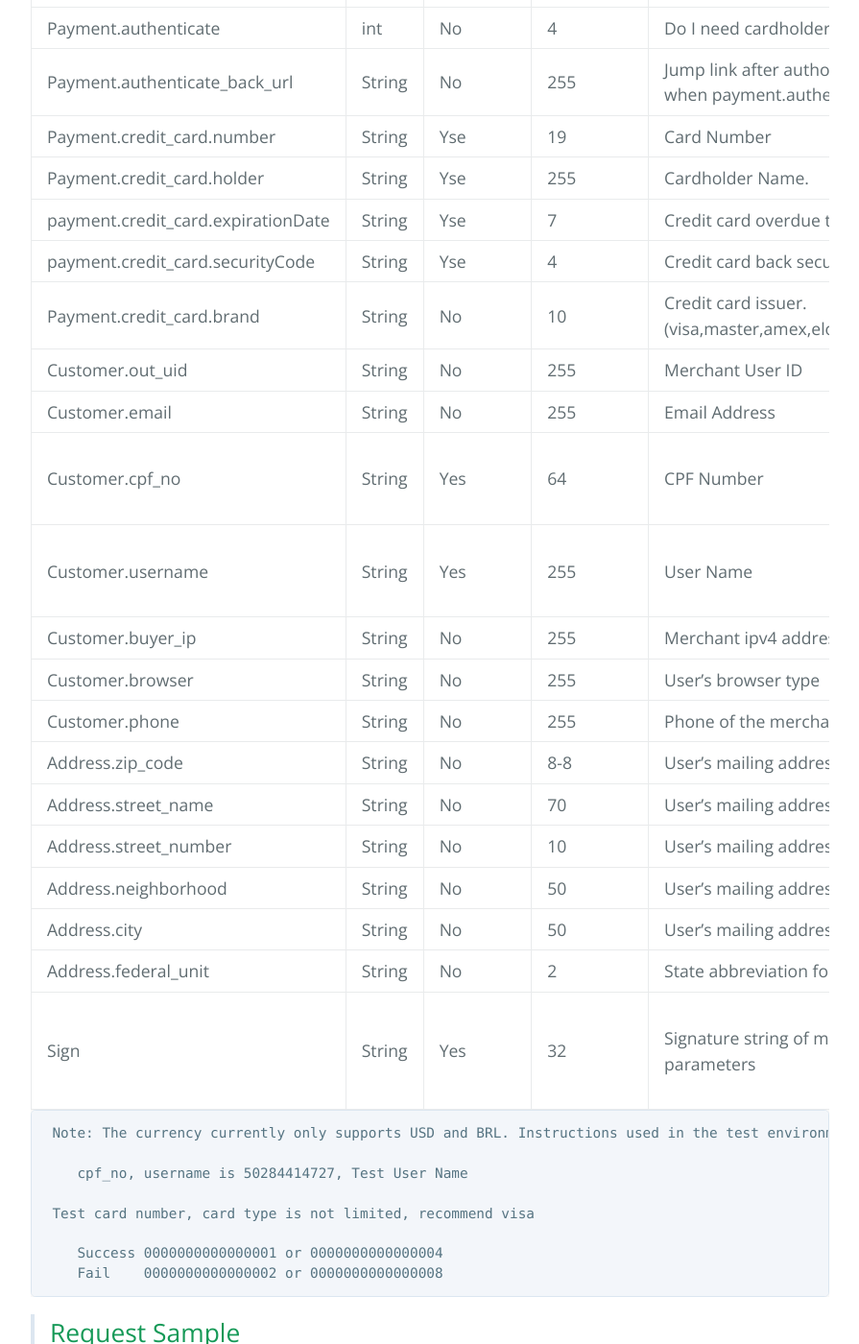
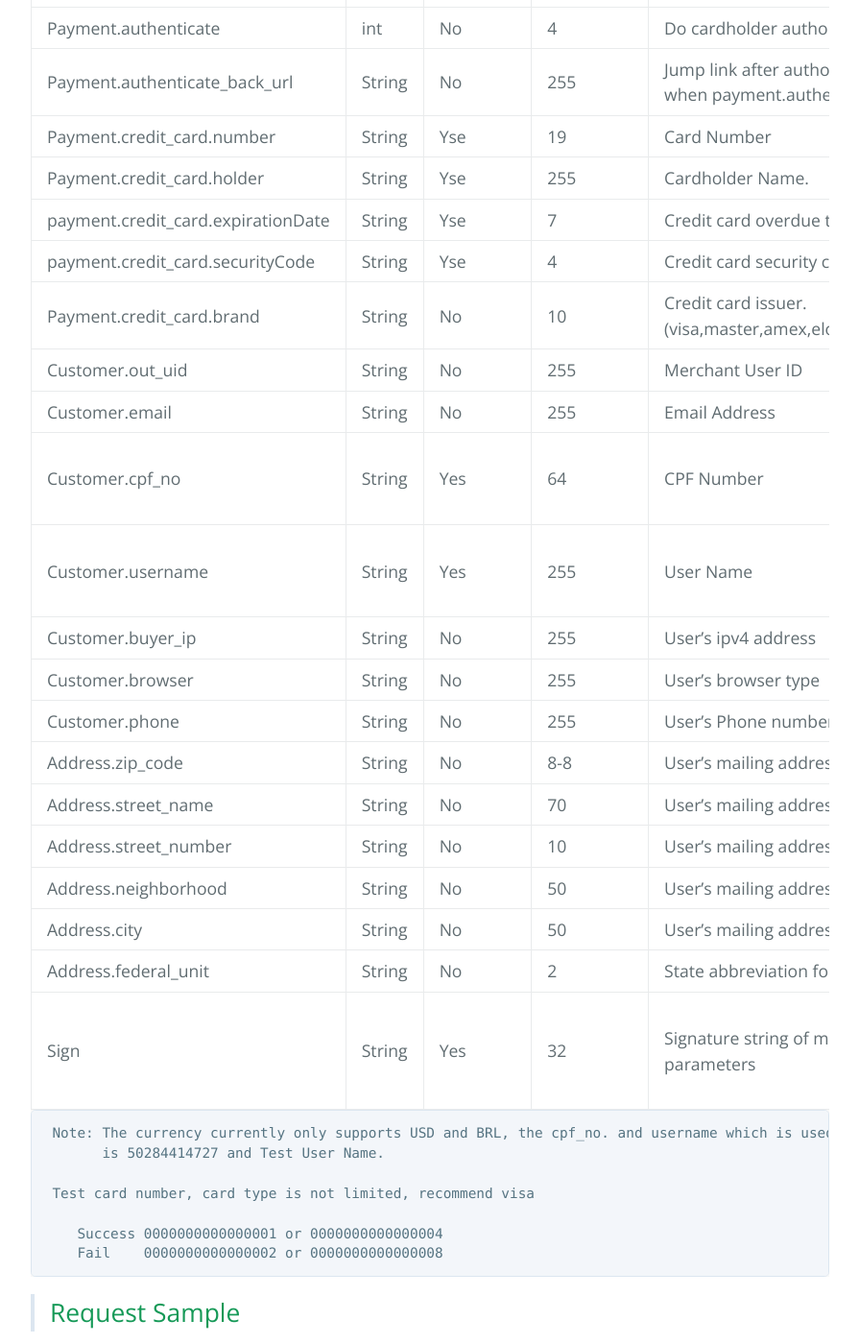
Before and after one commit to pagsmile/pagsmile.github.io, a Jekyll site: the page built from en/api/DriectRecurrent.md, in a window 1280 px wide and 1400 px high, scrolled down 1736 px. Shown: the whole window at 96% size, without its empty margins (192-1087 px from the left). Built offline with Jekyll 4.4.1, drawn with Linux system fonts in a browser that asks for light colours; our own code applies the rules of GitHub Pages for plain Markdown files; some of the changed text lies outside the part shown.

Commit message:
Update DriectRecurrent.md

```diff
--- a/en/api/DriectRecurrent.md
+++ b/en/api/DriectRecurrent.md
@@ -29,24 +29,24 @@ Payment.order_amount | String | Yes | 10 | The total amount of the order, accura
 Payment.currency | String | Yes | 3 | Currency | BRL
 Payment.method | String | Yes | 10 | Channel Code (default) | 101001001
 Payment.installments | int | Yes | 2 | Staging Period | 2 to 12
-Payment.subject | String | No | 255 | Order Title |
+Payment.subject | String | No | 255 | Order Subject |
 Payment.content | String | No | 255 | Order Content |
 Payment.notify_url | String | Yes | 255 | The server actively notifies the http/https path of the page specified in the merchant server. | https://www.pagsmile.com
-Payment.return_url | String | No | 255 | The page http/https path returned by the server synchronization. | https://www.pagsmile.com
-Payment.authenticate | int | No | 4 | Do I need cardholder authorization (default) | 0 or 1
+Payment.return_url | String | No | 255 | The http/https path of the page returned synchronously by the server. | https://www.pagsmile.com
+Payment.authenticate | int | No | 4 | Do cardholder authorization is needed(default) | 0 or 1
 Payment.authenticate_back_url | String | No | 255 | Jump link after authorization. (must be required when payment.authenticate is 1) | https://www.pagsmile.com
 Payment.credit_card.number | String | Yse | 19 | Card Number | 455187******0183
 Payment.credit_card.holder | String | Yse | 255 | Cardholder Name. | Test User Name
 payment.credit_card.expirationDate | String | Yse | 7 | Credit card overdue time. | 12/2030
-payment.credit_card.securityCode | String | Yse | 4 | Credit card back security code. | 123
+payment.credit_card.securityCode | String | Yse | 4 | Credit card security code. | 123
 Payment.credit_card.brand | String | No | 10 | Credit card issuer. (visa,master,amex,elo,aura,jcb,dinners,discover) | visa
 Customer.out_uid | String | No | 255 | Merchant User ID |
 Customer.email | String | No | 255 | Email Address |
 Customer.cpf_no | String | Yes | 64 | CPF Number | Mall Merchants are required here; Game Merchants are optional.
 Customer.username | String | Yes | 255 | User Name | Mall Merchants are required here; Game Merchants are optional.
-Customer.buyer_ip | String | No | 255 | Merchant ipv4 address |
+Customer.buyer_ip | String | No | 255 | User’s ipv4 address |
 Customer.browser | String | No | 255 | User's browser type |
-Customer.phone | String | No | 255 | Phone of the merchant's user|
+Customer.phone | String | No | 255 | User’s Phone number|
 Address.zip_code | String | No | 8-8 | User's mailing address zip code | 06233-200
 Address.street_name | String | No | 70 | User's mailing address Street name | Av. das Nações Unidas
 Address.street_number | String | No | 10 | User's mailing address Street number | 3003
@@ -55,9 +55,8 @@ Address.city | String | No | 50 | User's mailing address for the city | Osasco
 Address.federal_unit | String | No | 2 | State abbreviation for user's mailing address | SP
 Sign | String | Yes | 32 | Signature string of merchant request parameters | Signature value calculated by signature algorithm, see signature generation algorithm
 
-     Note: The currency currently only supports USD and BRL. Instructions used in the test environment: Currency currently only supports USD and BRL, used in the test environment.
-
-        cpf_no, username is 50284414727, Test User Name
+     Note: The currency currently only supports USD and BRL, the cpf_no. and username which is used in the test environment
+           is 50284414727 and Test User Name.
 
      Test card number, card type is not limited, recommend visa
 
```
Also changed, not shown: other parts of en/api/DriectRecurrent.md (+3 -3 lines).
